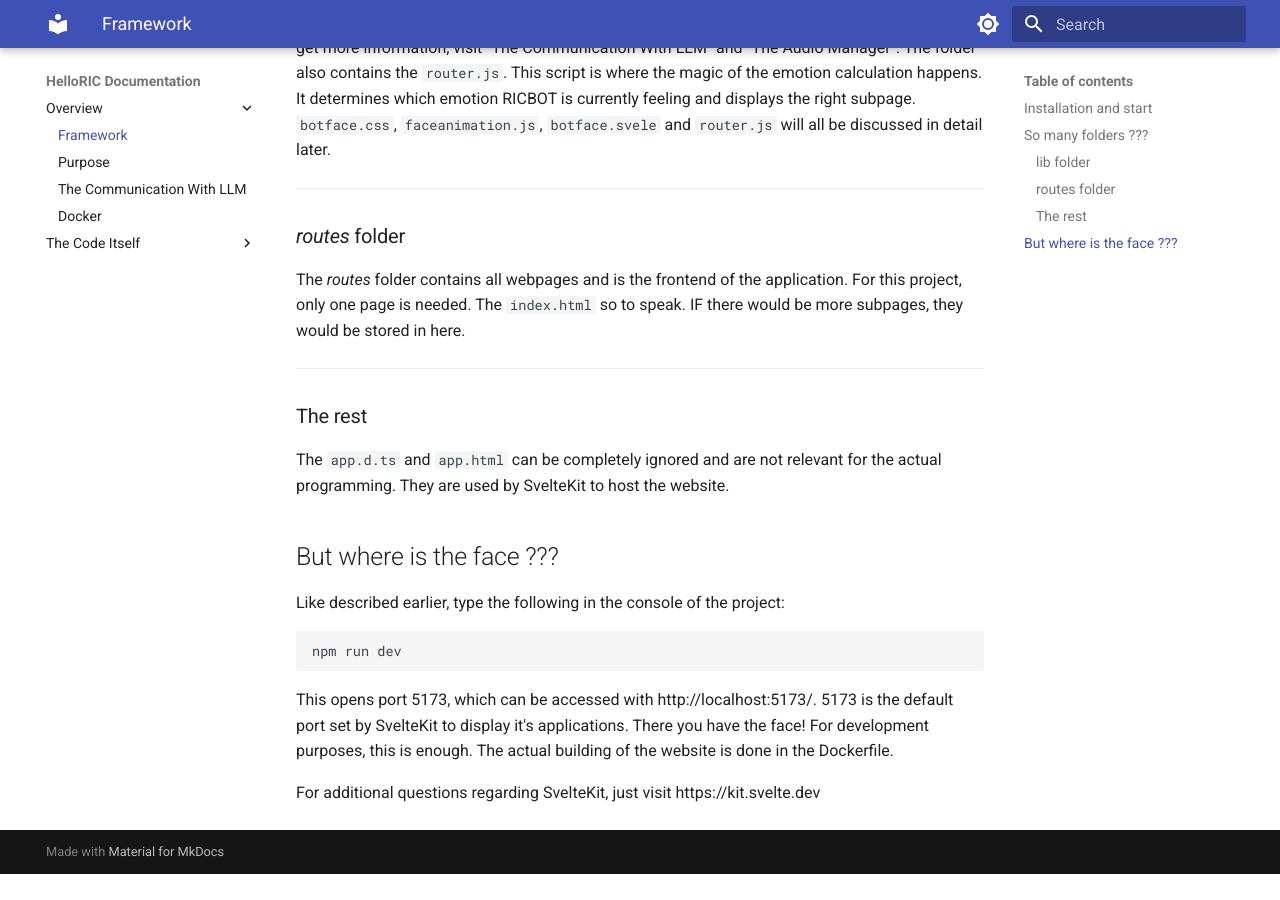
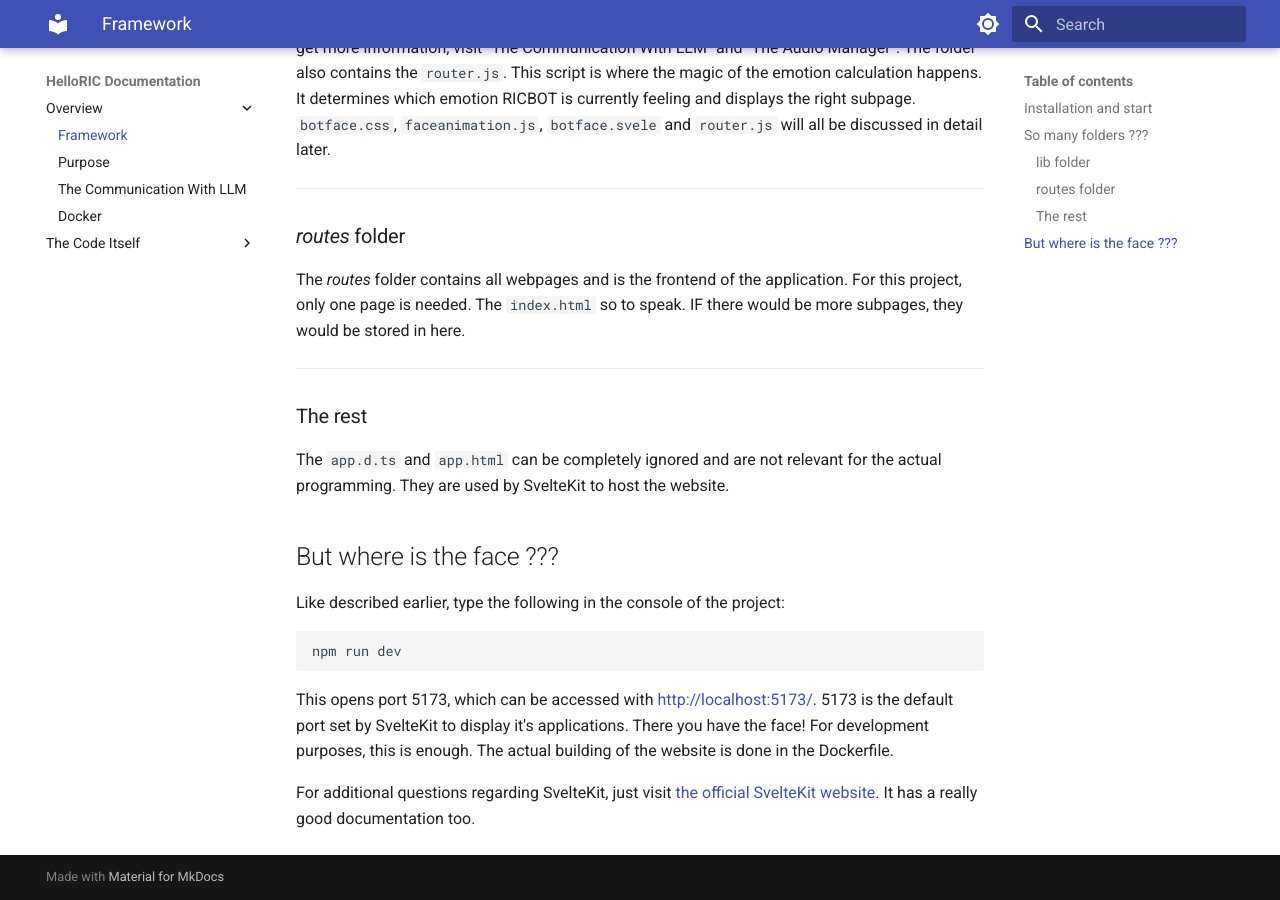
Before and after one commit to helloric/svelte-ui, an MkDocs documentation site: the page built from docs/svelte.md, in a window 1280 px wide and 900 px high, scrolled down 1365 px. Built offline with MkDocs 1.6.1 and Material for MkDocs 9.7.7, drawn with Linux system fonts in a browser that asks for light colours; before the commit the page ends 2239 px from its top, so only the background shows below that; some of the changed text lies outside the part shown.

Commit message:
Links made working

````diff
--- a/docs/svelte.md
+++ b/docs/svelte.md
@@ -21,7 +21,7 @@ Do this to run the system inside the repository:
 cd CalculateEmotion
 npm run dev
 ```
-Now, the botface will be visible on http://localhost:5173/.
+Now, the botface will be visible on [http://localhost:5173/](http://localhost:5173/).
 
 ## So many folders ???
 Relax, you only have to use a fraction of the displayed folders and components.
@@ -60,7 +60,7 @@ Like described earlier, type the following in the console of the project:
 ```
 npm run dev
 ```
-This opens port 5173, which can be accessed with http://localhost:5173/. 5173 is the default port set by SvelteKit to display it's applications. There you have the face!
+This opens port 5173, which can be accessed with [http://localhost:5173/](http://localhost:5173/). 5173 is the default port set by SvelteKit to display it's applications. There you have the face!
 For development purposes, this is enough. The actual building of the website is done in the Dockerfile.
 
-For additional questions regarding SvelteKit, just visit https://kit.svelte.dev
+For additional questions regarding SvelteKit, just visit [the official SvelteKit website](https://kit.svelte.dev). It has a really good documentation too.
````
Also changed, not shown: docs/docker.md (+1 -1 lines), docs/routes_folder.md (+1 -1 lines).
